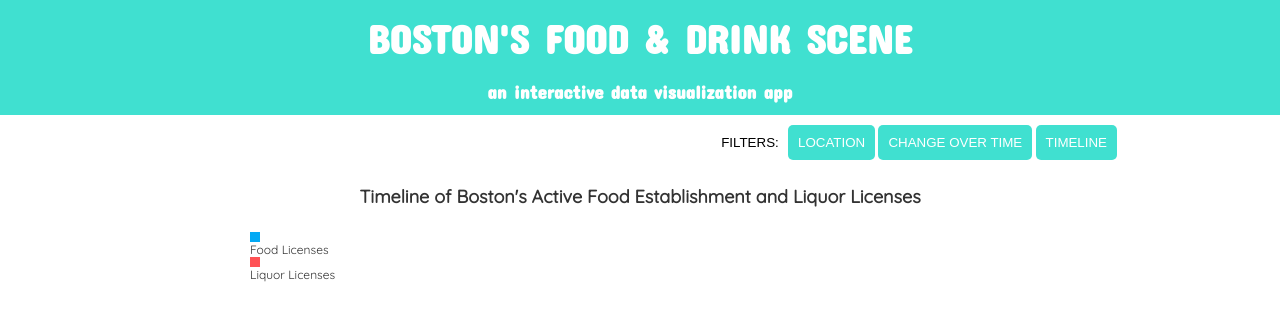
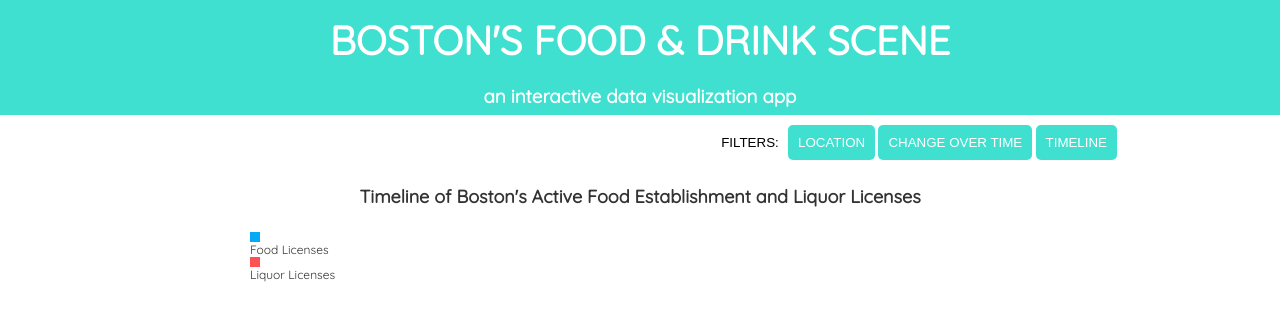
Before and after one commit to Katyf/Soofa_Challenge, a website: page app/index.html in a window 1280 px wide. Drawn offline with nearby package versions, Linux system fonts and the light colour scheme; files that its build step writes are made by us from their sources; no server answers; files whose address does not match are found by name.

Commit message:
new build

```diff
--- a/app/styles/main.scss
+++ b/app/styles/main.scss
@@ -13,7 +13,7 @@ body {
   height: 100px;
   padding-top: 15px;
   text-align: center;
-  font-family: 'Concert One', cursive;
+  font-family: 'Quicksand', sans-serif;
   color: white;
   background-color: turquoise;
   h1 {
```
Also changed, not shown: dist/index.html, dist/styles/5a4a181d.main.css (added), dist/styles/84f43406.main.css (deleted).
